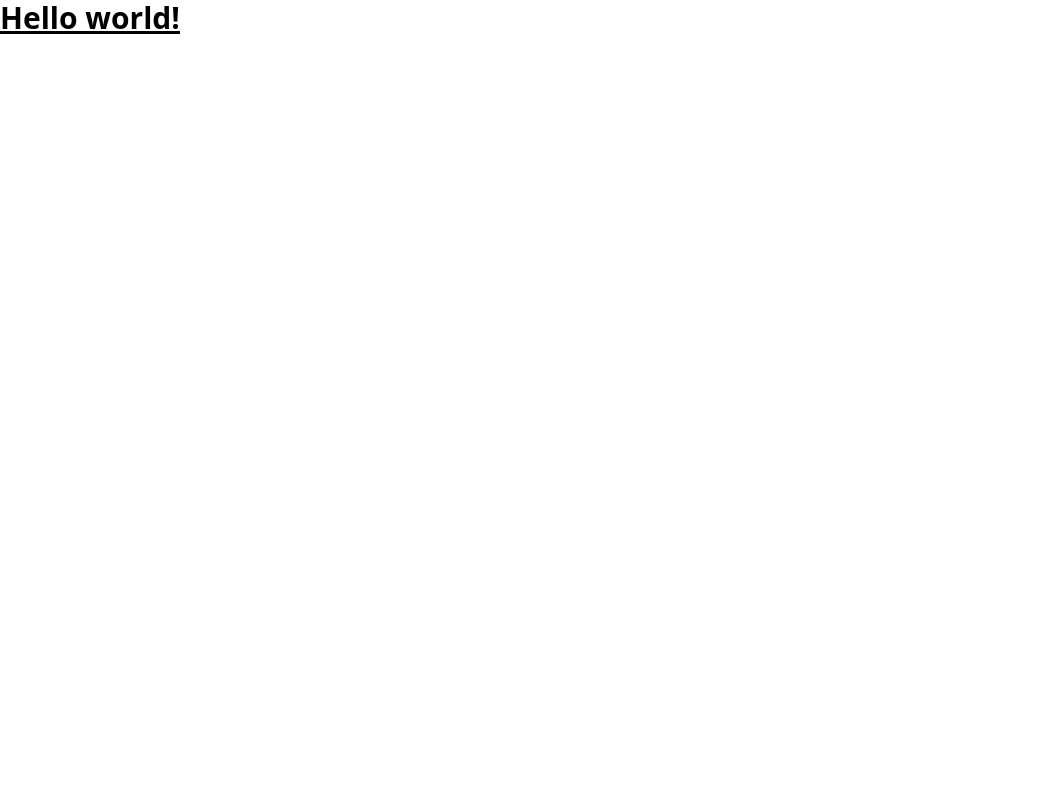
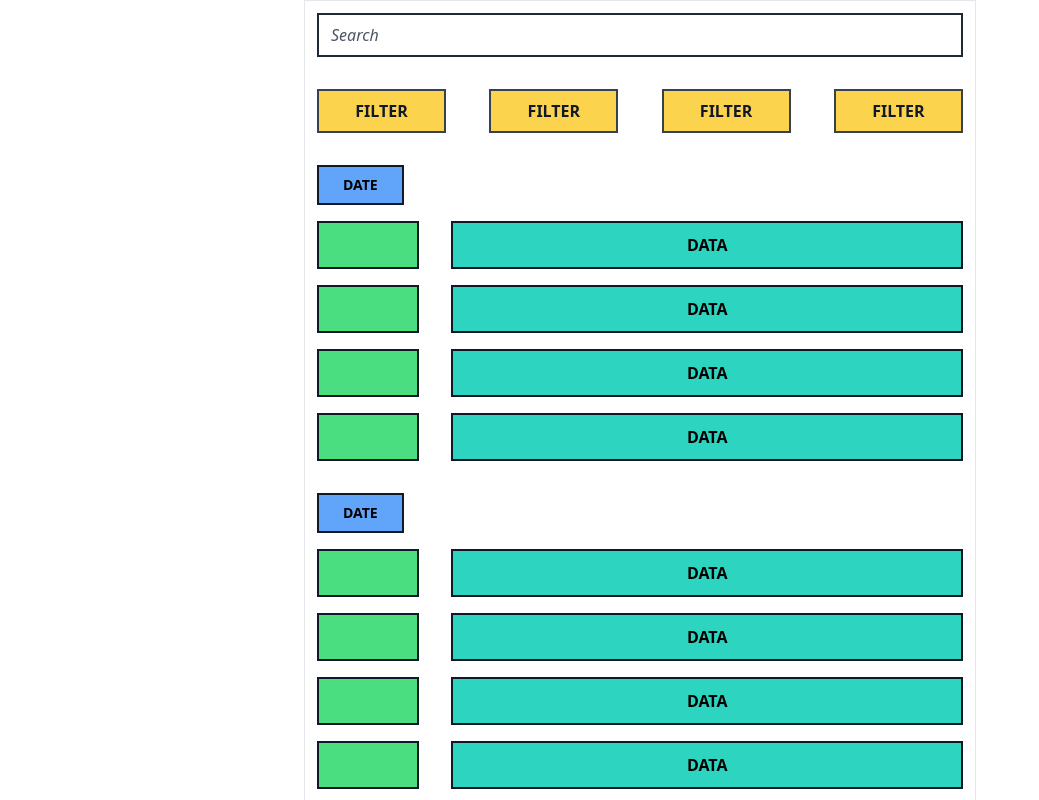
Before and after one commit to tolu-c/cautious-barnacle, a React (Create React App) app in the folder my-project/: page / in a window 1280 px wide. Shown: the top 800 px of the page, without its empty margins (0-1039 px from the left). Built offline with nearby package versions, Linux system fonts and the light colour scheme.

Commit message:
styled wireframe

```diff
--- a/my-project/src/App.js
+++ b/my-project/src/App.js
@@ -1,3 +1,12 @@
+import DataBox from "./components/data/DataBox";
+import Header from "./components/Header";
+import Layout from "./components/ui/Layout";
+
 export default function App() {
-  return <h1 className="text-3xl font-bold underline">Hello world!</h1>;
+  return (
+    <Layout>
+      <Header />
+      <DataBox />
+    </Layout>
+  );
 }
--- /dev/null
+++ b/my-project/src/components/FilterBox.js
@@ -0,0 +1,23 @@
+const FilterBox = () => {
+  return (
+    <div className="flex justify-between my-8">
+      <div className="px-4 py-2 bg-amber-300 border-2 flex justify-center items-center md:w-1/5 border-gray-700 text-gray-900 text-base font-bold uppercase">
+        <span>filter</span>
+      </div>
+
+      <div className="px-4 py-2 bg-amber-300 border-2 flex justify-center items-center md:w-1/5 border-gray-700 text-gray-900 text-base font-bold uppercase">
+        <span>filter</span>
+      </div>
+
+      <div className="px-4 py-2 bg-amber-300 border-2 flex justify-center items-center md:w-1/5 border-gray-700 text-gray-900 text-base font-bold uppercase">
+        <span>filter</span>
+      </div>
+
+      <div className="px-4 py-2 bg-amber-300 border-2 flex justify-center items-center md:w-1/5 border-gray-700 text-gray-900 text-base font-bold uppercase">
+        <span>filter</span>
+      </div>
+    </div>
+  );
+};
+
+export default FilterBox;
--- /dev/null
+++ b/my-project/src/components/Header.js
@@ -0,0 +1,14 @@
+import { Fragment } from "react";
+import FilterBox from "./FilterBox";
+import Search from "./Search";
+
+const Header = () => {
+  return (
+    <Fragment>
+      <Search />
+      <FilterBox />
+    </Fragment>
+  );
+};
+
+export default Header;
--- /dev/null
+++ b/my-project/src/components/Search.js
@@ -0,0 +1,13 @@
+const Search = () => {
+  return (
+    <input
+      type="search"
+      name="search"
+      placeholder="Search"
+      id="search"
+      className="flex w-full form-input border-2 border-gray-800 placeholder:italic font-sans text-base text-gray-800 placeholder:text-gray-600"
+    />
+  );
+};
+
+export default Search;
--- /dev/null
+++ b/my-project/src/components/data/DataBox.js
@@ -0,0 +1,14 @@
+import DataGroup from "./DataGroup";
+
+const DataBox = () => {
+  return (
+    <div className="flex flex-col items-start gap-y-8">
+      <DataGroup />
+      <DataGroup />
+      <DataGroup />
+      <DataGroup />
+    </div>
+  );
+};
+
+export default DataBox;
--- /dev/null
+++ b/my-project/src/components/data/DataGroup.js
@@ -0,0 +1,14 @@
+import DataItemList from "./DataItemList";
+
+const DataGroup = () => {
+  return (
+    <div className="flex w-full flex-col items-start gap-y-4">
+      <span className="uppercase flex justify-center items-center px-6 py-2 text-sm font-bold font-sans bg-blue-400 border-2 border-gray-900">
+        date
+      </span>
+      <DataItemList />
+    </div>
+  );
+};
+
+export default DataGroup;
--- /dev/null
+++ b/my-project/src/components/data/DataItem.js
@@ -0,0 +1,12 @@
+const DataItem = () => {
+  return (
+    <div className="flex gap-x-8 w-full ">
+      <div className="basis-1/6 h-12 bg-green-400 border-2 border-gray-900"></div>
+      <div className="basis-5/6 h-12 bg-teal-400 flex-grow border-2 border-gray-900 flex items-center justify-center uppercase font-sans font-bold">
+        data
+      </div>
+    </div>
+  );
+};
+
+export default DataItem;
--- /dev/null
+++ b/my-project/src/components/data/DataItemList.js
@@ -0,0 +1,23 @@
+import DataItem from "./DataItem";
+
+// TODO: To use when mapping props
+// const DataItemList = () => {
+//   return <DataItem />;
+// };
+
+// export default DataItemList;
+
+import React, { Fragment } from "react";
+
+const DataItemList = () => {
+  return (
+    <Fragment>
+      <DataItem />
+      <DataItem />
+      <DataItem />
+      <DataItem />
+    </Fragment>
+  );
+};
+
+export default DataItemList;
--- /dev/null
+++ b/my-project/src/components/ui/Layout.js
@@ -0,0 +1,9 @@
+const Layout = ({ children }) => {
+  return (
+    <div className="w-full md:max-w-xl lg:max-w-2xl p-3 mx-auto md:border bg-white">
+      {children}
+    </div>
+  );
+};
+
+export default Layout;
--- a/my-project/tailwind.config.js
+++ b/my-project/tailwind.config.js
@@ -4,5 +4,5 @@ module.exports = {
   theme: {
     extend: {},
   },
-  plugins: [],
+  plugins: [require("@tailwindcss/forms")],
 };
```
